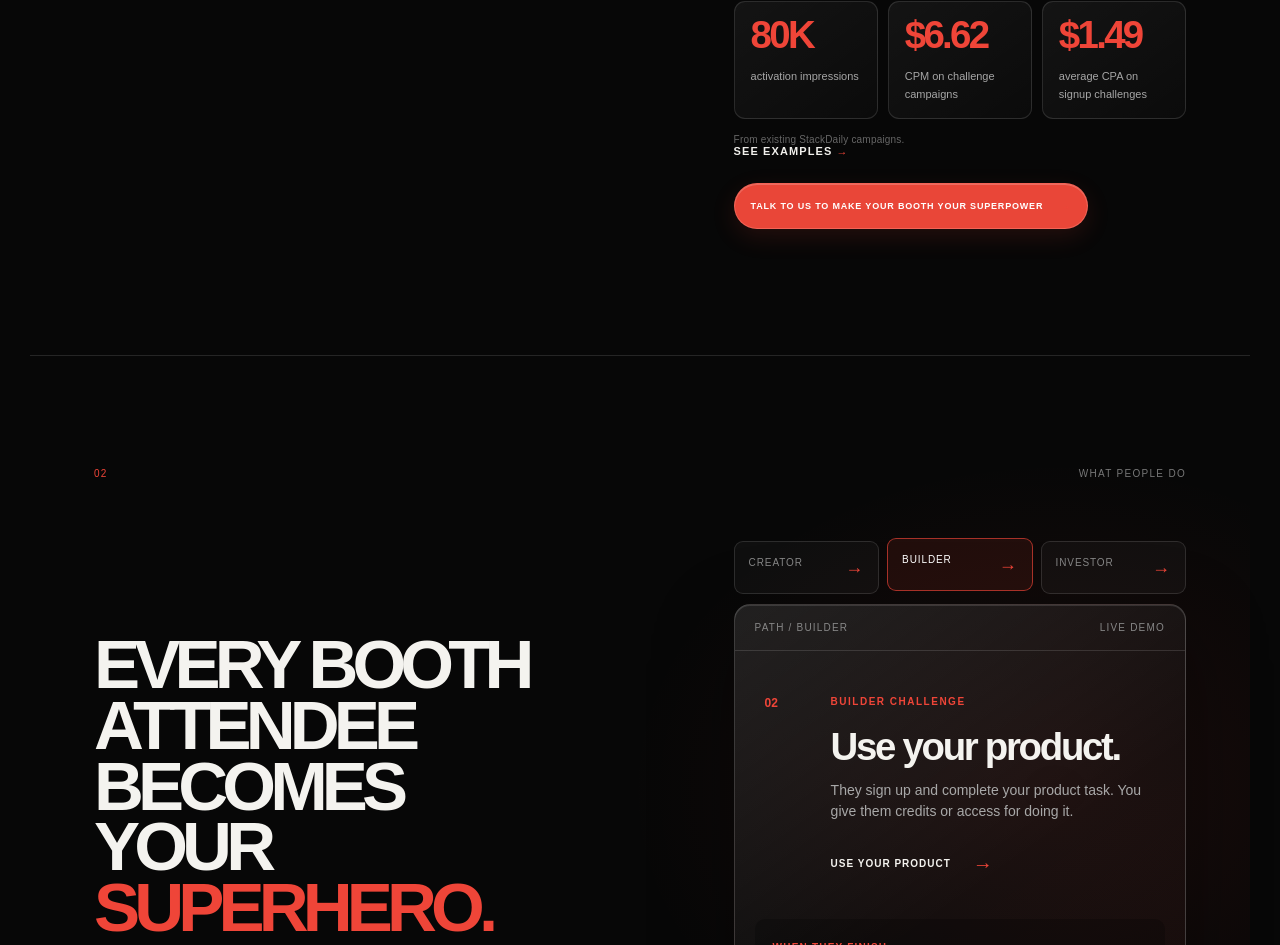
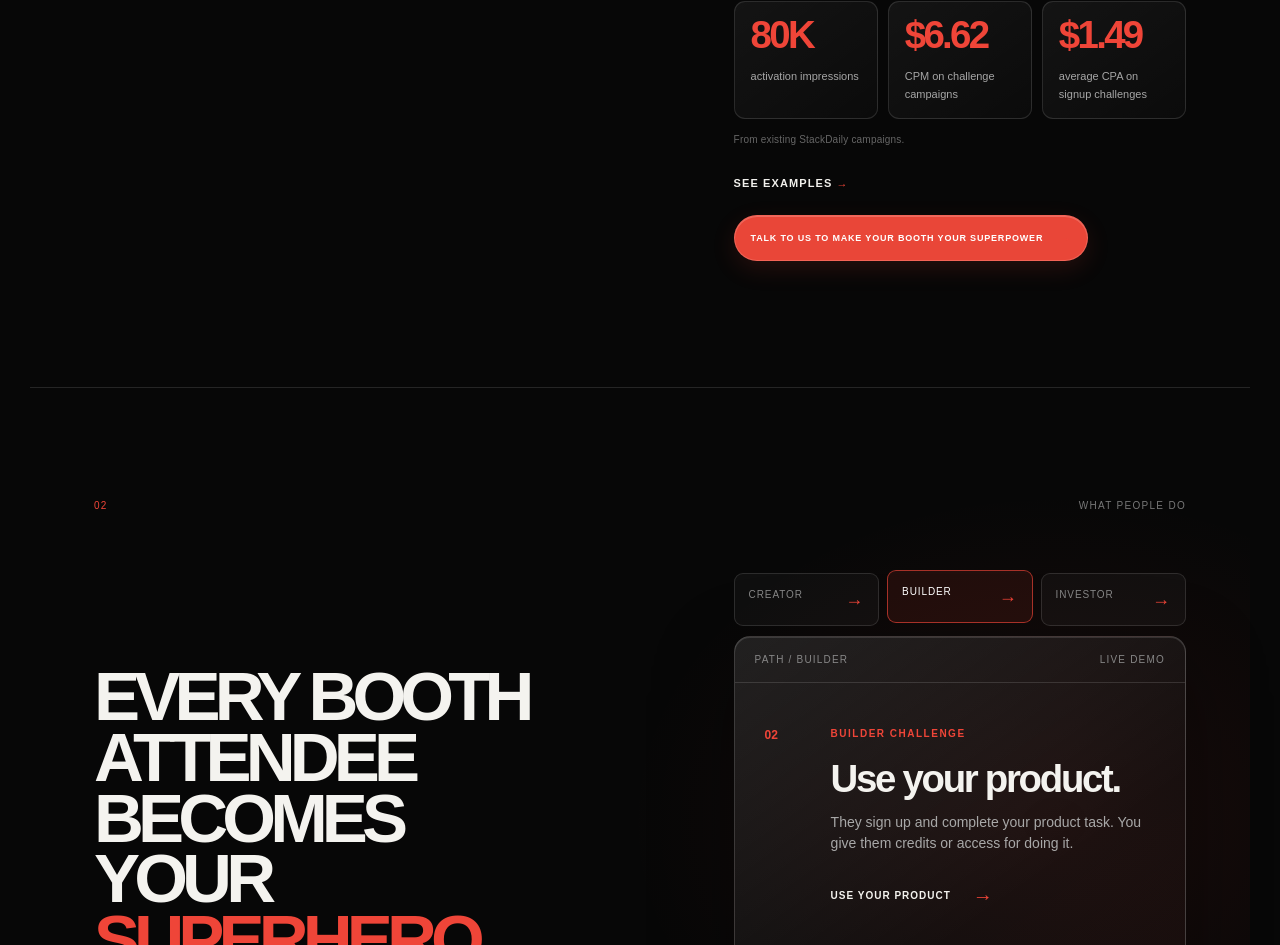
Before and after one commit to tlewisstempel-byte/stackdaily-booth-superpower, a Next.js app: page / in a window 1280 px wide. Shown: the part 1921-2866 px from the top of the page. Built offline with nearby package versions, Linux system fonts and the light colour scheme.

Commit message:
Add space before evidence CTA

```diff
--- a/app/globals.css
+++ b/app/globals.css
@@ -82,6 +82,7 @@ h1 em, h2 em { color: #ef4538; font-style: normal; }
 .evidence-card strong { display: block; margin-bottom: 13px; color: #ef4538; font-size: clamp(26px, 3vw, 40px); font-weight: 700; letter-spacing: -.07em; line-height: .9; }
 .evidence-card span { color: #a6a6a6; font-size: 11px; line-height: 1.3; }
 .evidence-note { margin: 15px 0 0; color: #666; font-size: 10px; letter-spacing: .02em; }
+.evidence-block + .cta-row { margin-top: 32px; }
 .value-list { display: grid; gap: 14px; margin: 34px 0 34px; padding: 0; color: #c0bfbb; font-size: 18px; line-height: 1.35; list-style: none; }
 .value-list li { display: flex; align-items: baseline; gap: 12px; }
 .value-list li::before { content: "→"; color: #ef4538; }
```
